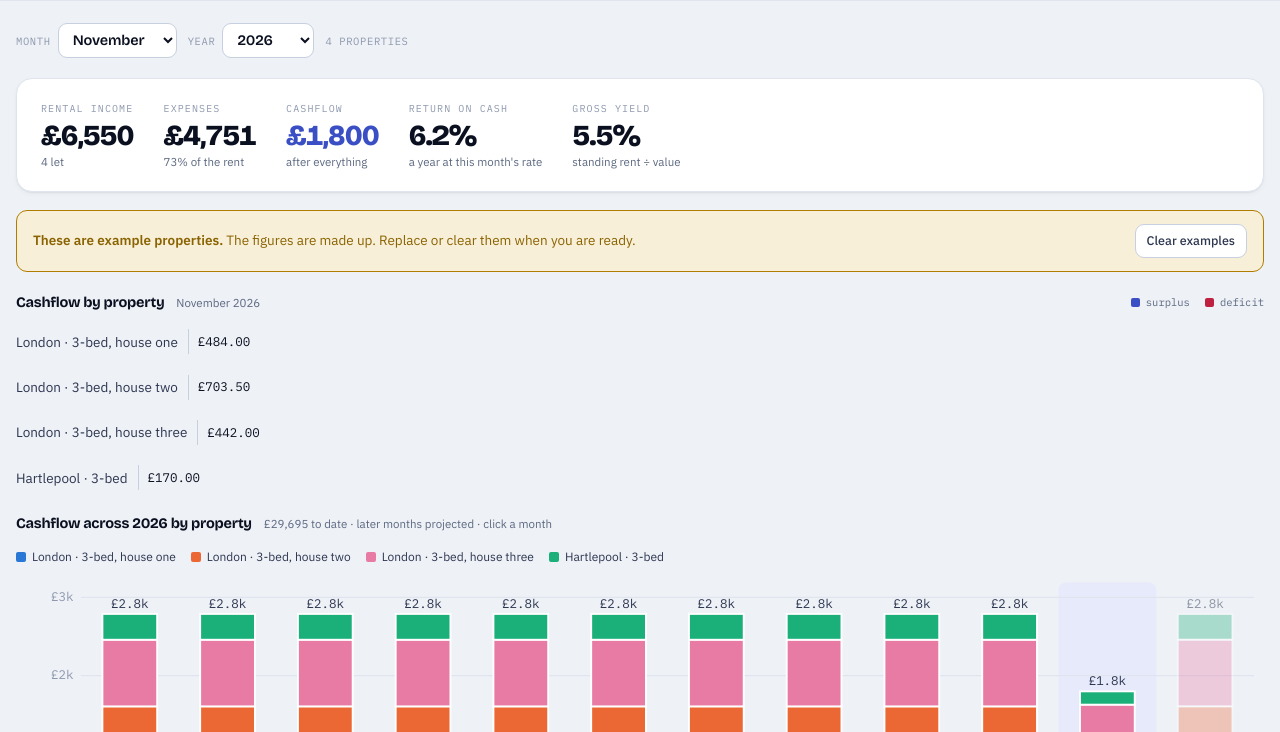
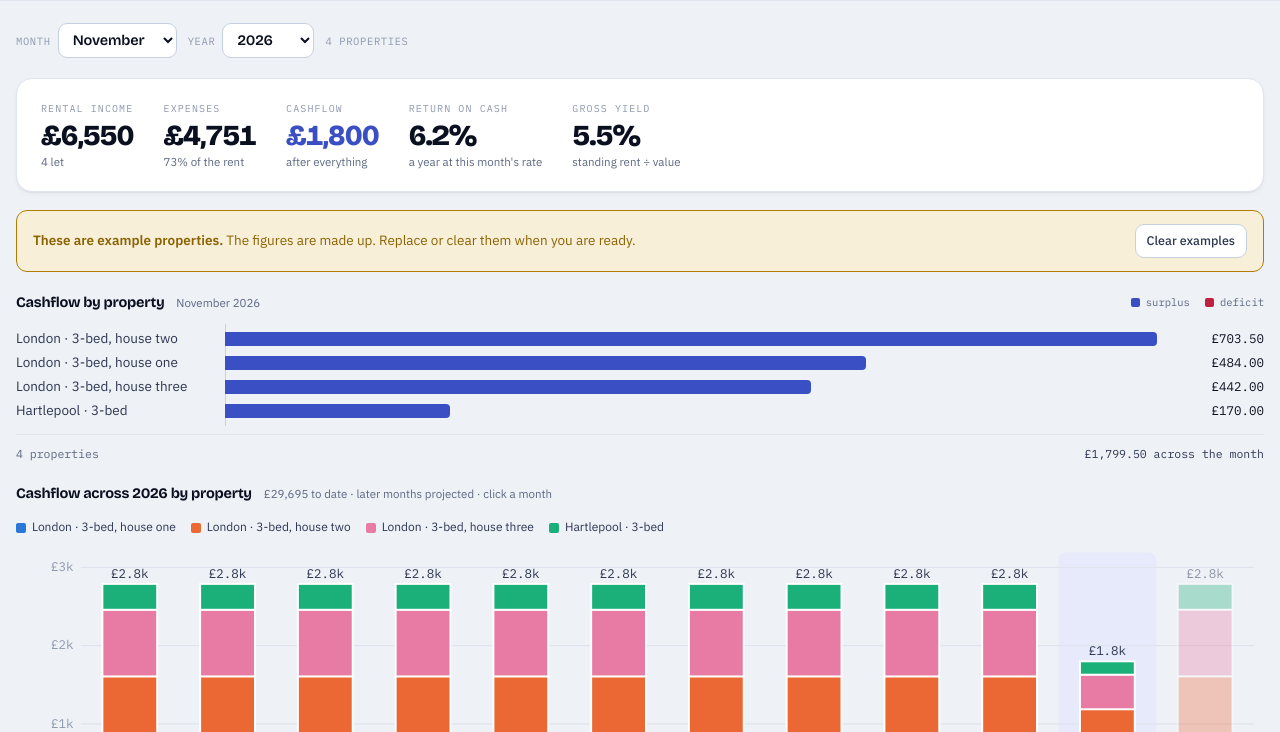
Before and after one commit to opeomotayo/dashboard, a plain HTML site: page property/index.html in a window 1280 px wide. Both pictures are taken after a click on the button "Properties". Shown: the part 68-800 px from the top of the page. Drawn offline with nearby package versions, Linux system fonts and the light colour scheme.

Commit message:
Property Console: give Cashflow by property its bars back, and rank it
The bars had been invisible since the Documents page landed: that page
styled its toolbar .dbar, the same class the cashflow and expense rows
have always used, and being later in the stylesheet it replaced their
grid with a flex row. Every track measured zero pixels wide, which left
a chart reading as a plain list of names and figures. The toolbar is
.docbar now, and the document tile name .docname for the same reason.

With the bars back the chart is ranked rather than left in property
order, so it answers which properties carried the month and which ate
it. The zero rule sits where the two extents meet instead of at the
halfway mark: one linear scale throughout, but a £1,700 surplus no
longer gets the same half as a £13,780 hole and shrinks to a stub.

Also: the per-row track fills are gone, eight of them read as banding;
ends are squared at zero and rounded where the data stops; the row
carries a real tooltip with rent in, costs out and the balance rather
than a title attribute; and a footer totals the month.

The blue and red are unchanged — checked against the contrast and
colour-blindness thresholds in both themes and they pass.

```diff
--- a/property/index.html
+++ b/property/index.html
@@ -174,15 +174,29 @@ select:focus,input:focus{outline:2px solid var(--accent);outline-offset:1px;bord
 .figure .grow{flex:1 1 10px}
 .key{display:flex;gap:15px;flex-wrap:wrap;font-family:var(--mono);font-size:10.5px;color:var(--muted)}
 .key span{display:inline-flex;align-items:center;gap:6px;white-space:nowrap}
+.dfoot{display:flex;justify-content:space-between;gap:12px;flex-wrap:wrap;
+  margin-top:11px;padding-top:10px;border-top:1px solid var(--line);
+  font-family:var(--mono);font-size:11.5px;color:var(--muted)}
+.dfoot .dfootv{color:var(--ink-2)}
+.dfoot .dfootv[data-sign="down"]{color:var(--down)}
 .key i{width:9px;height:9px;border-radius:2px;flex:none}
 
 /* diverging bars: name, bar either side of a centre line, value */
-.dbar{display:grid;grid-template-columns:minmax(96px,168px) 1fr minmax(86px,auto);
+.dbar{display:grid;grid-template-columns:minmax(118px,196px) 1fr minmax(94px,auto);
   align-items:center;gap:13px;padding:5px 0}
 .dbar .dname{font-size:13.5px;color:var(--ink-2);overflow:hidden;text-overflow:ellipsis;white-space:nowrap}
-.dtrack{position:relative;height:19px;background:var(--sunken);border-radius:5px}
-.dtrack .zero{position:absolute;top:-3px;bottom:-3px;width:1px;background:var(--line-2)}
-.dtrack i{position:absolute;top:3px;bottom:3px;border-radius:3px;display:block}
+/* no per-row track fill: eight of them stacked read as banding and fight
+   the bars. The zero rule is the only furniture the eye needs. */
+.dtrack{position:relative;height:22px}
+.dtrack .zero{position:absolute;top:-4px;bottom:-4px;width:1px;background:var(--line-2)}
+/* ends squared at zero, rounded where the data stops */
+.dtrack i{position:absolute;top:4px;bottom:4px;display:block}
+.dtrack i[data-s="up"]{border-radius:0 4px 4px 0}
+.dtrack i[data-s="down"]{border-radius:4px 0 0 4px}
+.dbar{border-radius:7px;padding:1px 6px;margin:0 -6px;transition:background .12s}
+.dbar:hover{background:var(--sunken)}
+.dbar .dname{line-height:1.3}
+@media (prefers-reduced-motion:reduce){ .dbar{transition:none} }
 .dbar .dval{font-family:var(--mono);font-size:12.5px;text-align:right;
   font-variant-numeric:tabular-nums;white-space:nowrap}
 .dbar .dval[data-sign="down"]{color:var(--down)}
@@ -427,14 +441,6 @@ select:focus,input:focus{outline:2px solid var(--accent);outline-offset:1px;bord
 .dcrumb{display:flex;align-items:center;gap:10px;flex-wrap:wrap;margin-bottom:14px}
 .dcrumb h2{font-family:var(--display);font-size:21px;font-weight:700;letter-spacing:-.025em;margin:0}
 
-.dlist{display:grid;gap:9px}
-.drow{display:flex;align-items:center;gap:14px;background:var(--surface);border:1px solid var(--line);
-  border-radius:12px;padding:13px 15px;flex-wrap:wrap}
-.drow-m{flex:1 1 240px;min-width:0}
-.drow-n{font-weight:500;word-break:break-word}
-.drow-s{font-family:var(--mono);font-size:11px;color:var(--faint);margin-top:3px;
-  display:flex;gap:7px;flex-wrap:wrap}
-.drow-a{display:flex;gap:4px;flex:none;flex-wrap:wrap}
 
 .dalert{background:var(--surface);border:1px solid var(--line);border-left:3px solid var(--down);
   border-radius:12px;padding:15px 17px;margin-bottom:18px}
@@ -450,9 +456,10 @@ select:focus,input:focus{outline:2px solid var(--accent);outline-offset:1px;bord
   border-radius:9px;background:var(--sunken)}
 .dprops{display:flex;gap:6px;flex-wrap:wrap;align-items:center}
 .dprops button{font:inherit}
-.dbar{display:flex;gap:10px;align-items:center;flex-wrap:wrap;margin-bottom:16px}
-.dbar .grow{flex:1 1 10px}
-@media (max-width:560px){ .drow-a{width:100%} }
+/* named docbar, not dbar: the cashflow and expense charts own .dbar and this
+   rule was overriding their grid, collapsing every bar to nothing */
+.docbar{display:flex;gap:10px;align-items:center;flex-wrap:wrap;margin-bottom:16px}
+.docbar .grow{flex:1 1 10px}
 /* ---- documents as tiles, the way a file browser shows them ---- */
 .dtiles{display:grid;grid-template-columns:repeat(auto-fill,minmax(166px,1fr));gap:54px 16px;
   margin-top:46px;padding:4px 2px}
@@ -495,7 +502,7 @@ select:focus,input:focus{outline:2px solid var(--accent);outline-offset:1px;bord
 .dblank .dlines i:nth-child(4){width:62%}
 
 .dcap{width:100%;display:flex;flex-direction:column;align-items:center;gap:4px;text-align:center}
-.dname{font-size:12.5px;line-height:1.35;color:var(--ink);word-break:break-word;
+.docname{font-size:12.5px;line-height:1.35;color:var(--ink);word-break:break-word;
   display:-webkit-box;-webkit-line-clamp:2;-webkit-box-orient:vertical;overflow:hidden}
 .dmeta{font-family:var(--mono);font-size:10px;color:var(--faint);letter-spacing:.03em}
 .dtile .dchip{font-size:9.5px;padding:2px 7px}
@@ -1365,27 +1372,59 @@ function renderPage(parent){
   h1.appendChild(k1);
   f1.appendChild(h1);
 
-  var flows=ps.map(function(p){ return {p:p,f:figuresFor(p,key)}; });
-  var span=Math.max(1,Math.max.apply(null,flows.map(function(x){ return Math.abs(x.f.cashflow); })));
+  /* Best earner at the top, worst at the bottom: the question this answers is
+     which properties are carrying the month and which are eating it. */
+  var flows=ps.map(function(p){ return {p:p,f:figuresFor(p,key)}; })
+              .sort(function(a,b){ return b.f.cashflow-a.f.cashflow; });
+
+  var posMax=0, negMax=0, net=0;
   flows.forEach(function(x){
+    var v=x.f.cashflow; net+=v;
+    if(v>posMax) posMax=v;
+    if(-v>negMax) negMax=-v;
+  });
+  /* One linear scale across the whole row, with the zero rule sitting where
+     the two extents meet. A fixed centre would give a £1,700 surplus the same
+     half as a £13,000 hole and squeeze it to a stub. */
+  var reach=posMax+negMax;
+  var zeroPct=reach?negMax/reach*100:50;
+
+  flows.forEach(function(x){
+    var v=x.f.cashflow, up=v>=0;
     var row=el("div","dbar");
     row.appendChild(el("div","dname",x.p.name));
     var track=el("div","dtrack");
-    var zero=el("div","zero"); zero.style.left="50%"; track.appendChild(zero);
-    var bar=el("i");
-    var w=Math.abs(x.f.cashflow)/span*50;
-    bar.style.width=w.toFixed(2)+"%";
-    if(x.f.cashflow>=0){ bar.style.left="50%"; bar.style.background="var(--up)"; }
-    else { bar.style.right="50%"; bar.style.background="var(--down)"; }
-    track.appendChild(bar);
+    var zero=el("div","zero"); zero.style.left=zeroPct.toFixed(3)+"%"; track.appendChild(zero);
+    if(v!==0){
+      var bar=el("i");
+      bar.dataset.s=up?"up":"down";
+      bar.style.width=(Math.abs(v)/reach*100).toFixed(3)+"%";
+      if(up){ bar.style.left=zeroPct.toFixed(3)+"%"; bar.style.background="var(--up)"; }
+      else  { bar.style.right=(100-zeroPct).toFixed(3)+"%"; bar.style.background="var(--down)"; }
+      track.appendChild(bar);
+    }
     row.appendChild(track);
-    var val=el("div","dval",money2(x.f.cashflow));
-    if(x.f.cashflow<0) val.dataset.sign="down";
+    var val=el("div","dval",money2(v));
+    if(v<0) val.dataset.sign="down";
     row.appendChild(val);
-    row.title=x.p.name+" — "+money2(x.f.income)+" in, "+money2(x.f.expenses)+
-              " out, "+money2(x.f.cashflow)+(x.f.cashflow<0?" short":" left");
+
+    row.onmousemove=function(ev){
+      showTip(ev,x.p.name,[
+        {k:"Rent in",   v:money2(x.f.income)},
+        {k:"Costs out", v:money2(x.f.expenses)},
+        {k:up?"Left over":"Short by", v:money2(Math.abs(v)), c:up?"var(--up)":"var(--down)"}
+      ]);
+    };
+    row.onmouseleave=hideTip;
     f1.appendChild(row);
   });
+
+  var foot=el("div","dfoot");
+  foot.appendChild(el("span",null,flows.length+" propert"+(flows.length===1?"y":"ies")));
+  var ft=el("span","dfootv",money2(net)+(net<0?" short across the month":" across the month"));
+  if(net<0) ft.dataset.sign="down";
+  foot.appendChild(ft);
+  f1.appendChild(foot);
   parent.appendChild(f1);
 
   /* ── the year, month by month, split by property ────────────────────
@@ -2068,7 +2107,7 @@ function renderFolder(body){
   crumb.appendChild(el("span","navnote",propName(view.docProp)));
   body.appendChild(crumb);
 
-  var bar=el("div","dbar");
+  var bar=el("div","docbar");
   var add=el("button","btn btn-primary","Add document");
   add.onclick=function(){ openDoc(null); };
   bar.appendChild(add);
@@ -2177,7 +2216,7 @@ function docTile(d){
   sheet.appendChild(blankSheet(d));
 
   var cap=el("div","dcap");
-  cap.appendChild(el("div","dname",d.name||"Untitled document"));
+  cap.appendChild(el("div","docname",d.name||"Untitled document"));
   var bits=[];
   if(d.folder==="certificates" && certMeta(d.certType)) bits.push(certMeta(d.certType).label);
   if(d.issued)  bits.push("issued "+d.issued);
```
